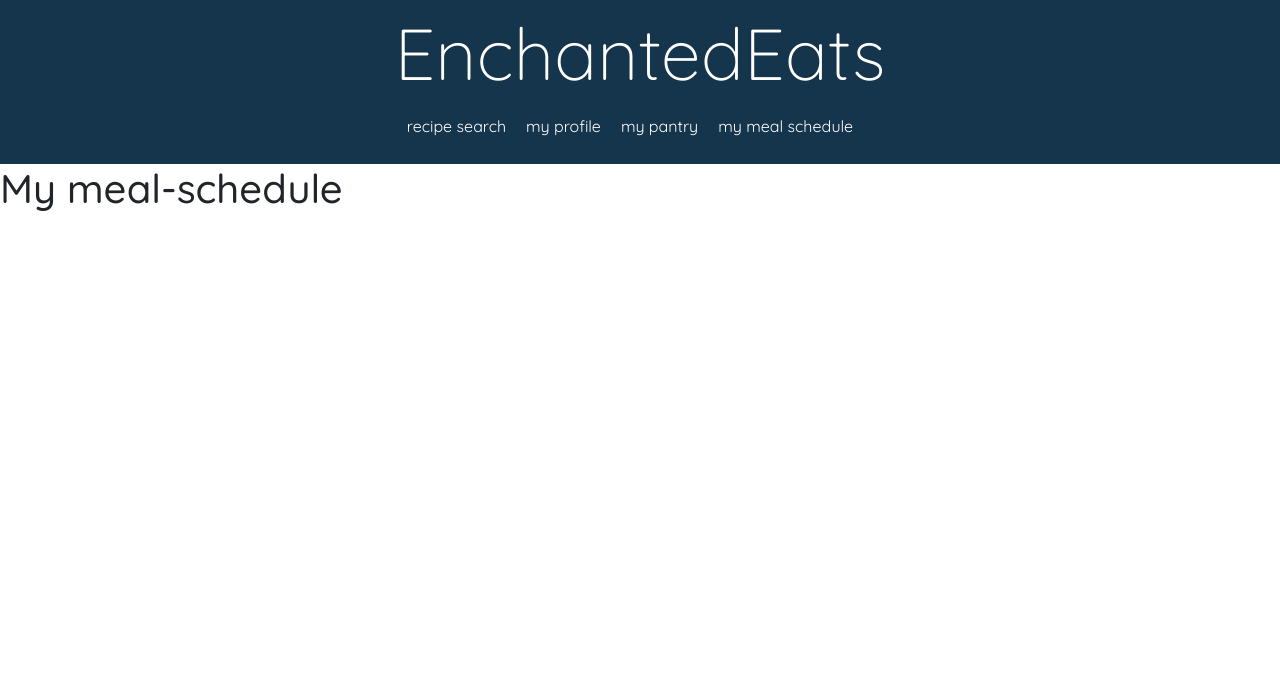
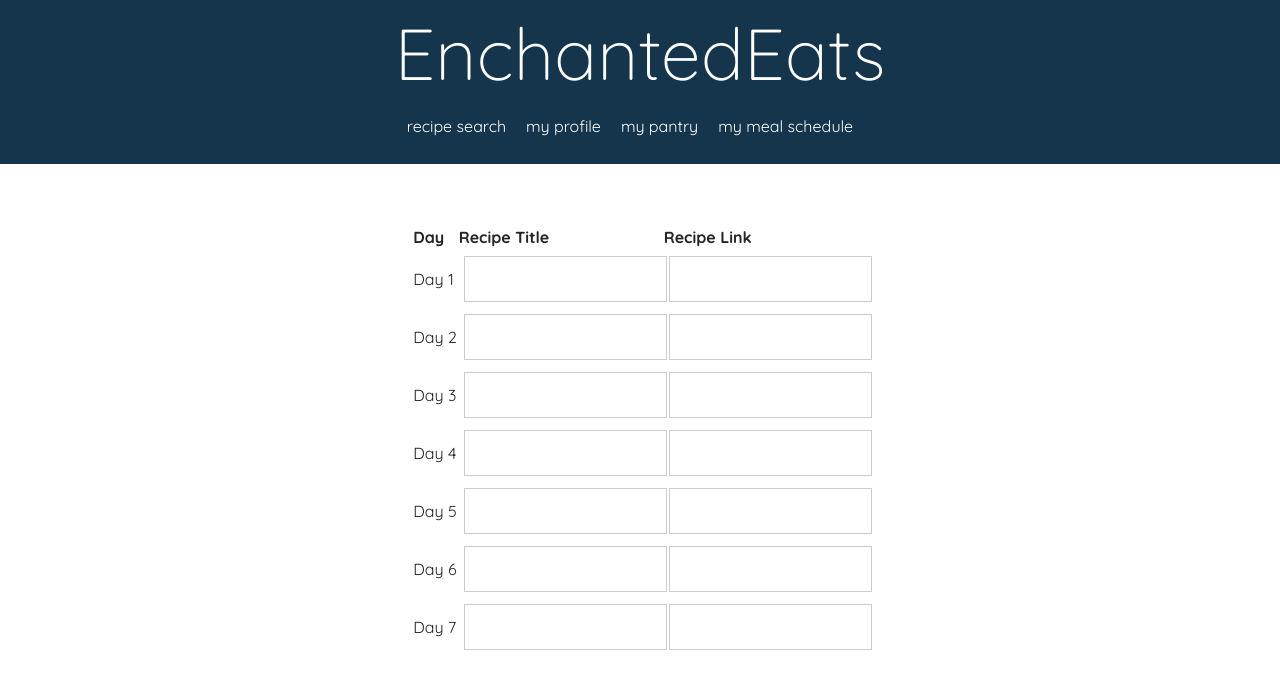
Before and after one commit to saskiamellies/rezept-softwaretchnik, a React (Create React App) app: page /meal-schedule in a window 1280 px wide. Shown: the top 688 px of the page. Built offline with nearby package versions, Linux system fonts and the light colour scheme.

Commit message:
meal schedule Komponente Grundgerüst

```diff
--- a/src/components/MealSchedule.jsx
+++ b/src/components/MealSchedule.jsx
@@ -1,3 +1,58 @@
-export default function MealSchedule(){
-    return <h1>My meal-schedule</h1>
-}
+import React, { useState } from "react";
+
+const MyMealSchedule = () => {
+  const [mealPlan, setMealPlan] = useState(Array(7).fill(null).map(() => ({ title: "", link: "" })));
+
+  const handleTitleChange = (index, title) => {
+    setMealPlan((prevMealPlan) => {
+      const updatedPlan = [...prevMealPlan];
+      updatedPlan[index] = { ...updatedPlan[index], title };
+      return updatedPlan;
+    });
+  };
+
+  const handleLinkChange = (index, link) => {
+    setMealPlan((prevMealPlan) => {
+      const updatedPlan = [...prevMealPlan];
+      updatedPlan[index] = { ...updatedPlan[index], link };
+      return updatedPlan;
+    });
+  };
+
+  return (
+    <div className="MyMealSchedule">
+      <table>
+        <thead>
+          <tr>
+            <th>Day</th>
+            <th>Recipe Title</th>
+            <th>Recipe Link</th>
+          </tr>
+        </thead>
+        <tbody>
+          {mealPlan.map((meal, index) => (
+            <tr key={index}>
+              <td>{`Day ${index + 1}`}</td>
+              <td>
+                <input
+                  type="text"
+                  value={meal.title}
+                  onChange={(e) => handleTitleChange(index, e.target.value)}
+                />
+              </td>
+              <td>
+                <input
+                  type="text"
+                  value={meal.link}
+                  onChange={(e) => handleLinkChange(index, e.target.value)}
+                />
+              </td>
+            </tr>
+          ))}
+        </tbody>
+      </table>
+    </div>
+  );
+};
+
+export default MyMealSchedule;
--- a/src/components/RecipeInput.jsx
+++ b/src/components/RecipeInput.jsx
@@ -80,7 +80,7 @@ const RecipeInput = ({ onClickingSearch, onClickingRandom, onCheckboxChange, onA
         </label>
       </div>
 
-      <button onClick={handleRandomClick} className="btn btn-primary"> give me a random recipe! </button>
+      <button onClick={handleRandomClick} className="btn btn-primary"> Give me a random recipe! </button>
     </div>
   );
 };
--- a/src/style.css
+++ b/src/style.css
@@ -111,11 +111,22 @@ body {
 
 .recipe-filter-container {
   display: flex;
-  padding-left: 1rem;
-  padding-right: 1rem;
-  gap: 1rem;
+  align-items: center;
+
 }
 
+/* Stil für das Label */
+.recipe-filter-container label {
+  display: flex;
+  align-items: center;
+  margin-bottom: 60px;
+}
+
+/* Stil für die Checkbox */
+.recipe-filter-container input[type="checkbox"] {
+  margin-right: 15rem; /* Abstand zwischen Checkbox und Text */
+
+}
 
 /* Ausgabe*/
 
@@ -329,3 +340,17 @@ width: 16%;
 .profile-text {
   margin-bottom: 10px;
 }
+
+
+.MyMealSchedule {
+  display: flex;
+  justify-content: center;
+  align-items: center;
+  flex-direction: column; /* vertikale Anordnung */
+  margin-top: 60px;
+}
+
+.meal {
+  text-align: center;
+  margin-bottom: 10px; /* Abstand zwischen den Mahlzeiten */
+}
```
